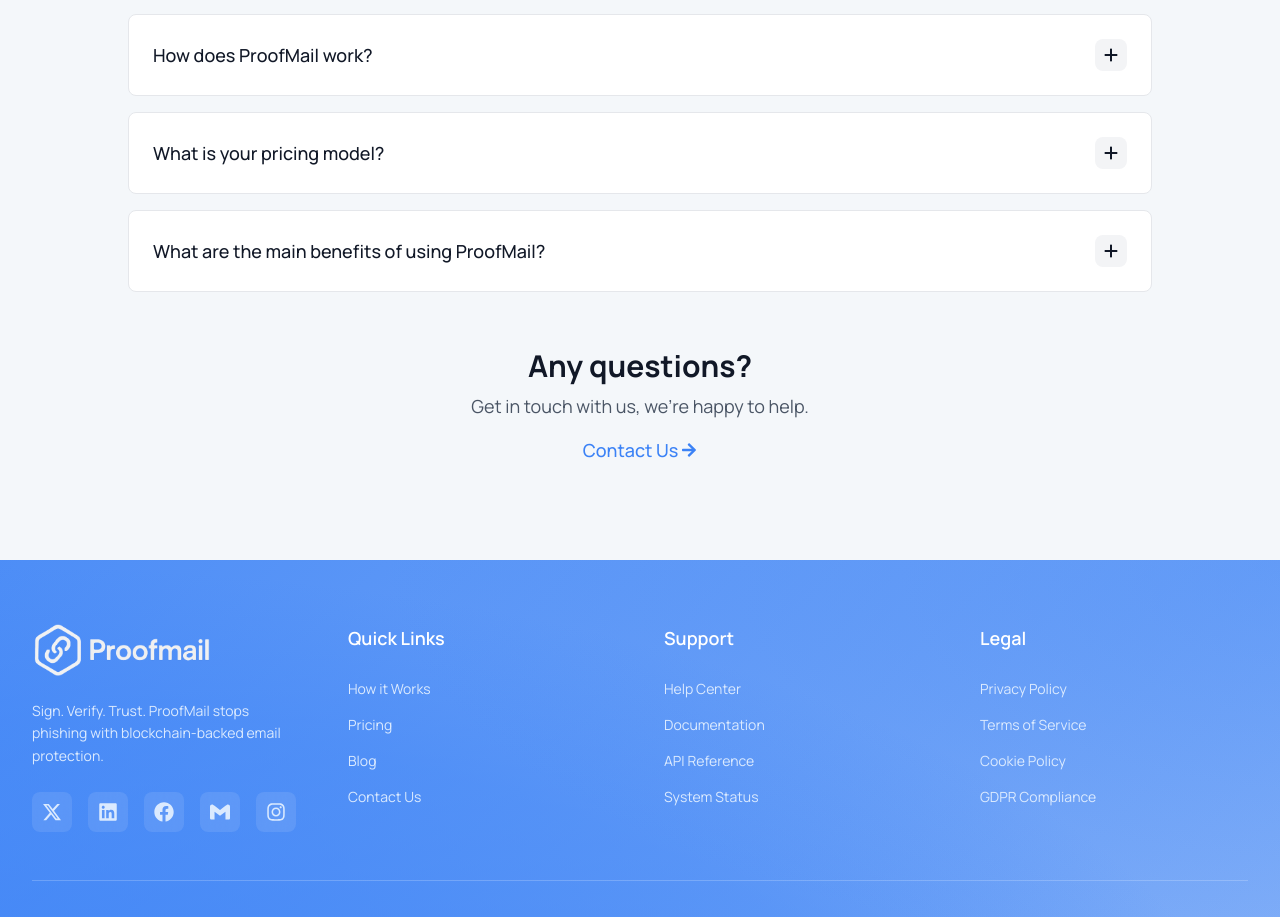
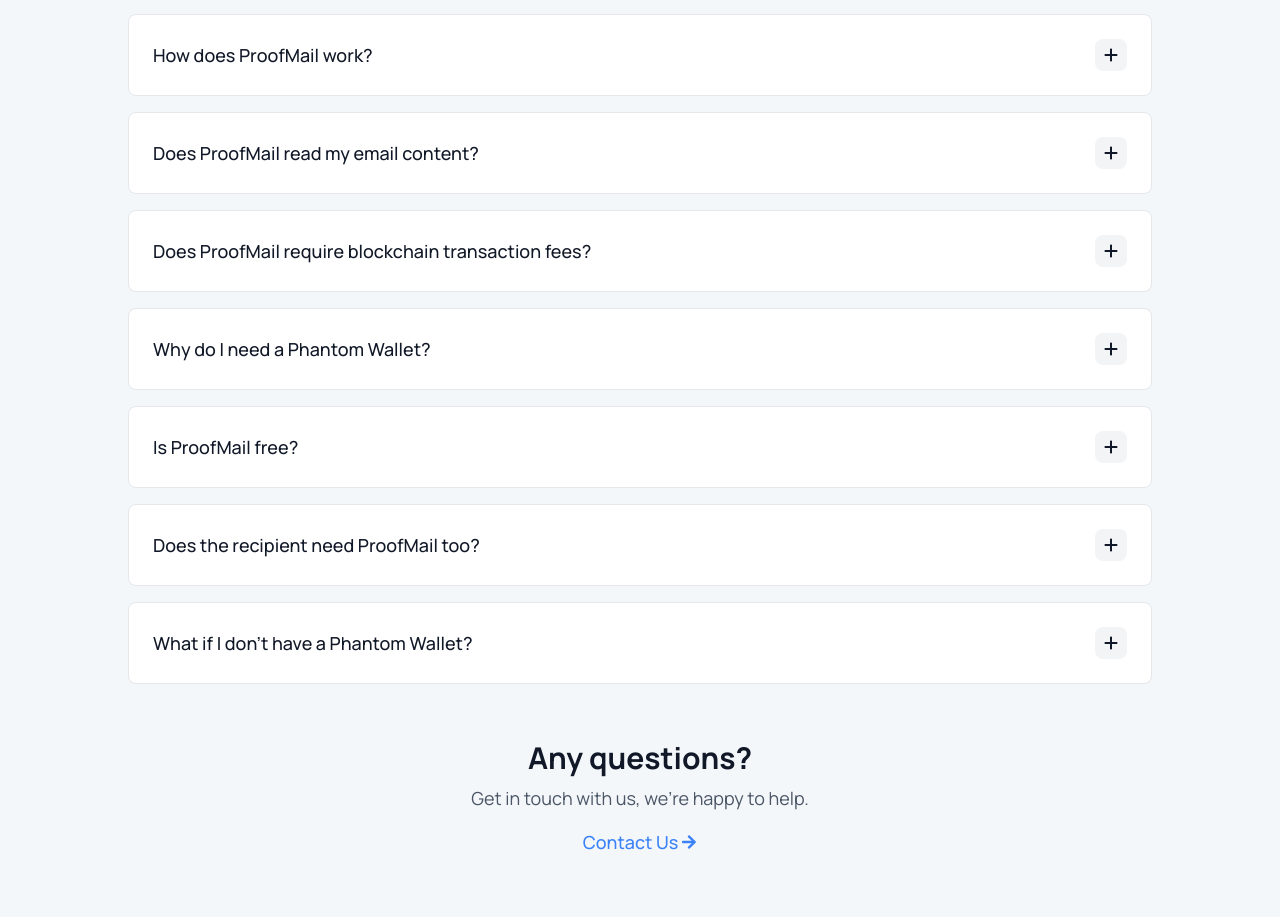
Before and after one commit to BryanJericho/ProofMail-Website, a Next.js app: page /pricing in a window 1280 px wide. Shown: the part 1920-2837 px from the top of the page. Built offline with nearby package versions, Linux system fonts and the light colour scheme.

Commit message:
feat: faq content done

```diff
--- a/src/app/globals.css
+++ b/src/app/globals.css
@@ -97,3 +97,7 @@
 .faq-numbered-list {
   @apply list-decimal ml-6 space-y-1;
 }
+
+.faq-content a {
+  @apply hover:text-blue-800 transition-colors underline;
+}
--- a/src/components/pricing/faq.jsx
+++ b/src/components/pricing/faq.jsx
@@ -17,7 +17,8 @@
       if (
         answer.includes("<ul>") ||
         answer.includes("<ol>") ||
-        answer.includes("<li>")
+        answer.includes("<li>") ||
+        answer.includes("<a")
       ) {
         return (
           <div
--- a/src/static/faqData.js
+++ b/src/static/faqData.js
@@ -24,89 +24,40 @@
   },
   {
     id: 4,
-    question: "What is your pricing model?",
-    answer: `Our pricing is designed to be flexible and affordable:
-      <ul>
-        <li><strong>Free Plan:</strong> Up to 50 signed emails per month</li>
-        <li><strong>Pro Plan:</strong> $9.99/month for unlimited emails</li>
-        <li><strong>Enterprise:</strong> Custom pricing for teams and organizations</li>
-      </ul>`,
+    question: "Does ProofMail read my email content?",
+    answer: `<strong>Absolutely not.</strong> ProofMail never reads, stores, or analyzes your email content. It only attaches a signature in the footer.`,
   },
   {
     id: 5,
-    question: "What are the main benefits of using ProofMail?",
-    answer: `ProofMail offers several key advantages:
-      <ol>
-        <li>Prevents email spoofing and impersonation</li>
-        <li>Builds trust with recipients through verified signatures</li>
-        <li>Seamless integration with existing Gmail workflow</li>
-        <li>Blockchain-based verification for ultimate security</li>
-        <li>Easy setup with Phantom Wallet integration</li>
-      </ol>`,
+    question: "Does ProofMail require blockchain transaction fees?",
+    answer:
+      "No. ProofMail does not send any transactions to the blockchain, it only uses signMessage locally in your Phantom Wallet. No gas fees.",
+  },
+  {
+    id: 6,
+    question: "Why do I need a Phantom Wallet?",
+    answer:
+      "ProofMail uses your Phantom Wallet to securely sign emails with your unique cryptographic key. Phantom is secure, simple, and trusted by many Web3 users. Currently, ProofMail supports Phantom only.",
+  },
+  {
+    id: 7,
+    question: "Is ProofMail free?",
+    answer: `<p>Yes, ProofMail offers a free plan with daily limits:</p>
+      <ul>
+        <li>Create signature: 10 emails/day.</li>
+        <li>Verify signature: 100 emails/day</li>
+      </ul>
+      <p>If you need more, you can upgrade to Pro or Enterprise.</p>`,
+  },
+  {
+    id: 8,
+    question: "Does the recipient need ProofMail too?",
+    answer:
+      "Yes. To automatically verify your signature, the recipient should also use the ProofMail extension. We are developing ways to make verification public and universal in the future.",
+  },
+  {
+    id: 9,
+    question: "What if I don't have a Phantom Wallet?",
+    answer: `You'll need to create a Phantom Wallet first. It's free and simple to set up. If you need help, you can follow the official steps at <a href="https://phantom.app/" target="_blank" rel="noopener noreferrer">phantom.app</a>.`,
   },
 ];
-
-// Cara 2: Menggunakan object dengan array untuk jawaban yang lebih terstruktur
-export const faqDataStructured = [
-  {
-    id: 1,
-    question: "What is ProofMail?",
-    answer: {
-      type: "text",
-      content:
-        "ProofMail is a browser extension that ensures every email you send is cryptographically signed by you, using your Phantom Wallet on the Solana blockchain. It adds a tamper-proof digital signature in your email footer so your recipients can instantly trust the real sender, you.",
-    },
-  },
-  {
-    id: 2,
-    question: "Which email service does ProofMail support?",
-    answer: {
-      type: "text",
-      content:
-        "Right now, ProofMail works seamlessly with Gmail, the world's most popular email service. Support for other platforms is on our roadmap, so stay tuned!",
-    },
-  },
-  {
-    id: 3,
-    question: "How does ProofMail work?",
-    answer: {
-      type: "list",
-      intro: "ProofMail works through a simple 3-step process:",
-      items: [
-        "Install the ProofMail browser extension",
-        "Connect your Phantom Wallet to authenticate",
-        "Compose emails as usual - ProofMail automatically adds cryptographic signatures",
-      ],
-      conclusion:
-        "Each signature is verified on the Solana blockchain for maximum security.",
-    },
-  },
-  {
-    id: 4,
-    question: "What is your pricing model?",
-    answer: {
-      type: "list",
-      intro: "Our pricing is designed to be flexible and affordable:",
-      items: [
-        "**Free Plan:** Up to 50 signed emails per month",
-        "**Pro Plan:** $9.99/month for unlimited emails",
-        "**Enterprise:** Custom pricing for teams and organizations",
-      ],
-    },
-  },
-  {
-    id: 5,
-    question: "What are the main benefits of using ProofMail?",
-    answer: {
-      type: "numbered_list",
-      intro: "ProofMail offers several key advantages:",
-      items: [
-        "Prevents email spoofing and impersonation",
-        "Builds trust with recipients through verified signatures",
-        "Seamless integration with existing Gmail workflow",
-        "Blockchain-based verification for ultimate security",
-        "Easy setup with Phantom Wallet integration",
-      ],
-    },
-  },
-];
```
